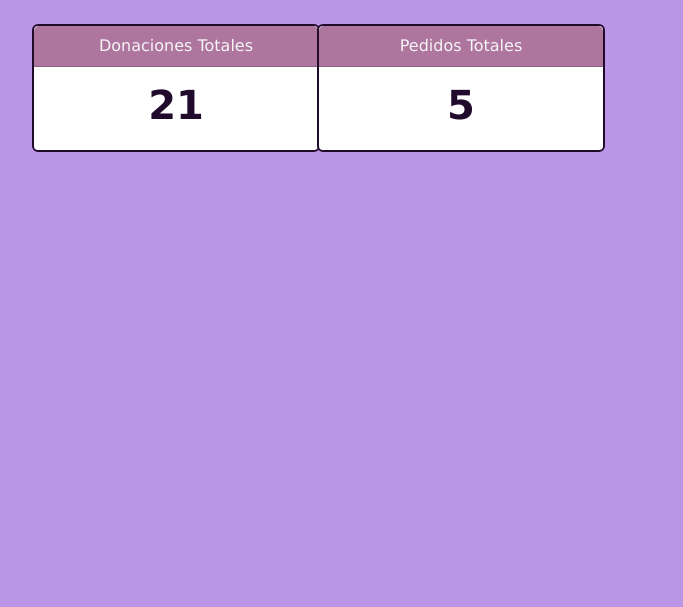
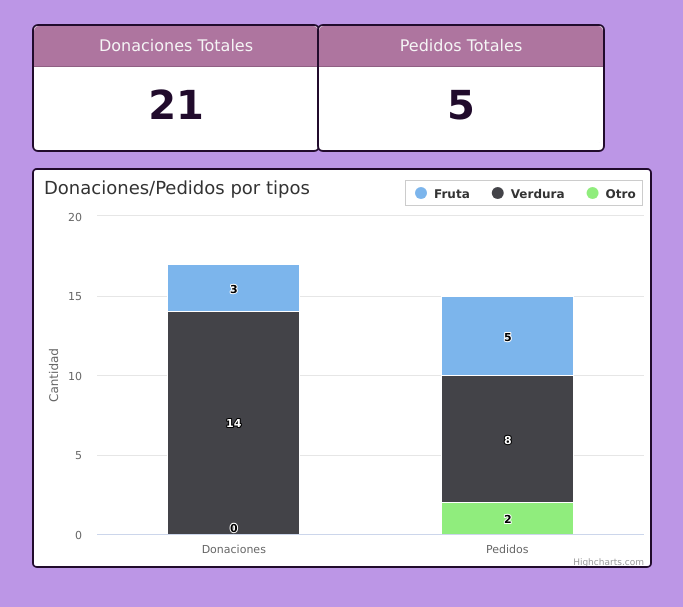
Before and after one commit to kelherr/appweb, a Flask app: page /dashboard in a window 1280 px wide. Shown: the part 56-663 px from the top of the page, without its empty margins (50-733 px from the left). Run offline with Flask 3, Linux system fonts and the light colour scheme; some libraries are stand-ins or nearby versions.

Commit message:
feat: add colum stacked chart for types of orders and donations

```diff
--- a/static/css/dashboard.css
+++ b/static/css/dashboard.css
@@ -12,3 +12,12 @@
   text-align: center;
   color: #210B2C;
 }
+
+.chart-container {
+  width: 620px;
+}
+
+.highcharts-container{
+  border: 2px solid #210B2C;
+  border-radius: 5px;
+}
--- /dev/null
+++ b/static/js/grafico-apilado.js
@@ -0,0 +1,55 @@
+// Obtenido de https://www.highcharts.com/demo/highcharts/column-stacked
+Highcharts.chart('container', {
+    chart: {
+        type: 'column'
+    },
+    title: {
+        text: 'Donaciones/Pedidos por tipos',
+        align: 'left'
+    },
+    xAxis: {
+        categories: ['Donaciones', 'Pedidos']
+    },
+    yAxis: {
+        min: 0,
+        title: {
+            text: 'Cantidad'
+        },
+        stackLabels: {
+            enabled: false
+        }
+    },
+    legend: {
+        align: 'right',
+        x: 0,
+        verticalAlign: 'top',
+        y: 0,
+        floating: true,
+        backgroundColor: 'var(--highcharts-background-color, #ffffff)',
+        borderColor: 'var(--highcharts-neutral-color-20, #cccccc)',
+        borderWidth: 1,
+        shadow: false
+    },
+    tooltip: {
+        headerFormat: '<b>{category}</b><br/>',
+        pointFormat: '{series.name}: {point.y}<br/>Total: {point.stackTotal}'
+    },
+    plotOptions: {
+        column: {
+            stacking: 'normal',
+            dataLabels: {
+                enabled: true
+            }
+        }
+    },
+    series: [{
+        name: 'Fruta',
+        data: [3, 5]
+    }, {
+        name: 'Verdura',
+        data: [14, 8]
+    }, {
+        name: 'Otro',
+        data: [0, 2]
+    }]
+});
--- a/templates/dashboard.html
+++ b/templates/dashboard.html
@@ -37,12 +37,21 @@
         </div>
       </div>
     </div>
+    <div col="row mb-3">
+      <div class="chart-container">
+        <figure class="highcharts-figure">
+            <div id="container"></div>
+        </figure>
+      </div>
+    </div>
   </div>
   </body>
   {% block scripts %}
   <script src="https://cdn.jsdelivr.net/npm/bootstrap@5.3.8/dist/js/bootstrap.bundle.min.js"
     integrity="sha384-FKyoEForCGlyvwx9Hj09JcYn3nv7wiPVlz7YYwJrWVcXK/BmnVDxM+D2scQbITxI"
     crossorigin="anonymous"></script>
+    <script src="{{ url_for('static', filename='js/highcharts.js') }}"></script>
+    <script src="{{ url_for('static', filename='js/grafico-apilado.js') }}"></script>
   {% endblock %}
   {% endblock content %}
 </html>
```
